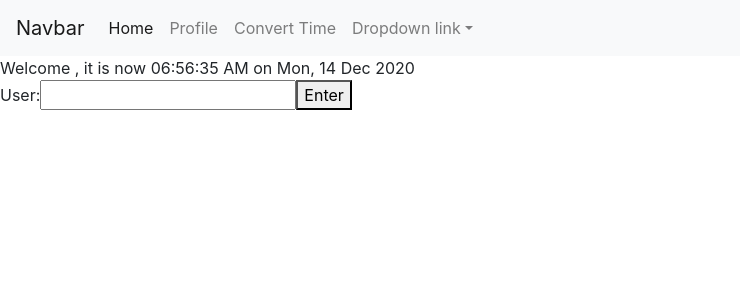
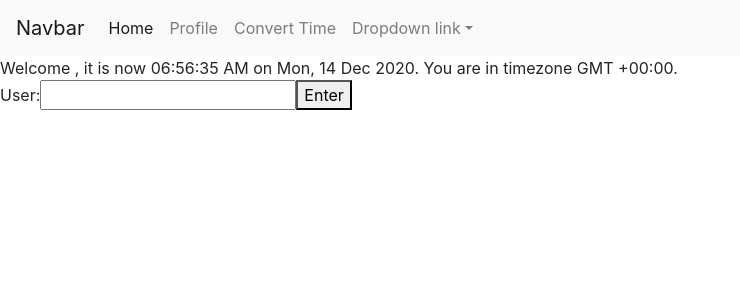
Before and after one commit to kalyak/timely, a React (Create React App) app in the folder timely/: page / in a window 1280 px wide. Shown: the top 300 px of the page, without its empty margins (0-740 px from the left). Built offline with nearby package versions, Linux system fonts and the light colour scheme.

Commit message:
date time conversion successful.

```diff
--- a/timely/package.json
+++ b/timely/package.json
@@ -13,6 +13,7 @@
     "firebase": "^8.2.0",
     "moment": "^2.29.1",
     "react": "^17.0.1",
+    "react-datetime": "^3.0.4",
     "react-dom": "^17.0.1",
     "react-router": "^5.2.0",
     "react-router-dom": "^5.2.0",
--- a/timely/src/components/ConvertTime.js
+++ b/timely/src/components/ConvertTime.js
@@ -4,13 +4,17 @@ import utc from "dayjs/plugin/utc"; // dependent on utc plugin
 import timezone from "dayjs/plugin/timezone";
 import Groups from "./Groups_conversion";
 import TimeNow from "./TimeNow";
-import { useEffect } from "react";
+import { useEffect, useState } from "react";
+// Import the library
+import Datetime from "react-datetime";
+import "react-datetime/css/react-datetime.css";
+
 dayjs.extend(utc);
 dayjs.extend(timezone);
 
 const What = ({ user, contacts, setContacts, currentTime }) => {
   //   let now = dayjs.tz("2020-12-16 15:04", "America/New_York");
-  const time = "2020-12-16 15:04";
+  const [time, timeToConvert] = useState(dayjs().format("YYYY-MM-DD HH:mm"));
 
   const ConvertTime = (timezone) => {
     console.log("retrieving", timezone);
@@ -36,11 +40,49 @@ const What = ({ user, contacts, setContacts, currentTime }) => {
       }
       setContacts(contactsNew);
     }
-  }, [contacts.length]);
+  }, [contacts.length, time]);
+
+  // const convertTime = (timePicked) => {
+  //   console.log("converting");
+  //   timeToConvert(timePicked);
+  //   console.log(time);
+
+  //   if (contacts.length !== 0) {
+  //     console.log("mapping");
+  //     const convertTimeArray = contacts.map((contact, i) =>
+  //       ConvertTime(contact.timezone)
+  //     );
+  //     const contactsNew = [...contacts];
+  //     for (let i = 0; i < contacts.length; i++) {
+  //       const contactToChange = { ...contactsNew[i] };
+  //       contactToChange.gmt = convertTimeArray[i].format("Z");
+  //       contactToChange.convertedDate = convertTimeArray[i].format(
+  //         "ddd, DD-MMM-YYYY"
+  //       );
+  //       contactToChange.convertedTime = convertTimeArray[i].format("hh:mm A");
+  //       contactsNew[i] = contactToChange;
+  //       // console.log(convertTimeArray[i].toString());
+  //     }
+  //     setContacts(contactsNew);
+  //   }
+  //   console.log("end time change");
+  // };
 
   return (
     <div>
       <h2>DAYJS</h2>
+
+      <form>
+        <label htmlFor='date-picker'>Convert from: </label>
+        <Datetime
+          id='date-picker'
+          initialValue={time}
+          onChange={(response) => {
+            timeToConvert(response.format("YYYY-MM-DD HH:mm"));
+          }}
+        />
+      </form>
+
       <Groups contacts={contacts} setContacts={setContacts} />
     </div>
   );
--- a/timely/src/components/TimeNow.js
+++ b/timely/src/components/TimeNow.js
@@ -6,14 +6,16 @@ const TimeNow = ({ user, currentTime, setCurrentTime }) => {
     const timer = setTimeout(() => {
       const date = dayjs().format("ddd, DD MMM YYYY");
       const time = dayjs().format("hh:mm:ss A");
-      setCurrentTime({ date: date, time: time });
+      const timezone = dayjs().format("Z");
+      setCurrentTime({ date: date, time: time, timezone: timezone });
     }, 1000);
     return () => clearTimeout(timer);
   });
 
   return (
     <div>
-      Welcome {user}, it is now {currentTime.time} on {currentTime.date}
+      Welcome {user}, it is now {currentTime.time} on {currentTime.date}. You
+      are in timezone GMT {currentTime.timezone}.
       {/* Welcome {user}, it is now {currentTime} */}
     </div>
   );
```
Also changed, not shown: 1 other file (tests, documents, lock files or other folders).
